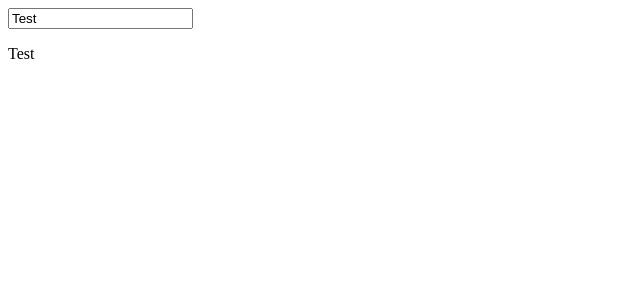
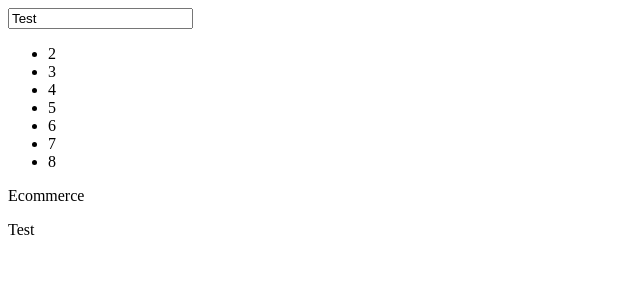
Before and after one commit to viviramji/ecommerce, an Angular app: page / in a window 1280 px wide. Shown: the top 300 px of the page, without its empty margins (0-640 px from the left). Built offline with nearby package versions, Linux system fonts and the light colour scheme.

Commit message:
loops and string interpolation

```diff
--- a/src/app/app.component.html
+++ b/src/app/app.component.html
@@ -1,4 +1,10 @@
 <input type="text" [(ngModel)]="title"/>
+
+<ul>
+  <li *ngFor="let i of numbers">
+    {{i}}
+  </li>
+</ul>Ecommerce
 
 <p>
 {{ title }}
--- a/src/app/app.component.ts
+++ b/src/app/app.component.ts
@@ -7,4 +7,5 @@ import { Component } from '@angular/core';
 })
 export class AppComponent {
   title = 'Test';
+  numbers = [2,3,4,5,6,7,8];
 }
```
